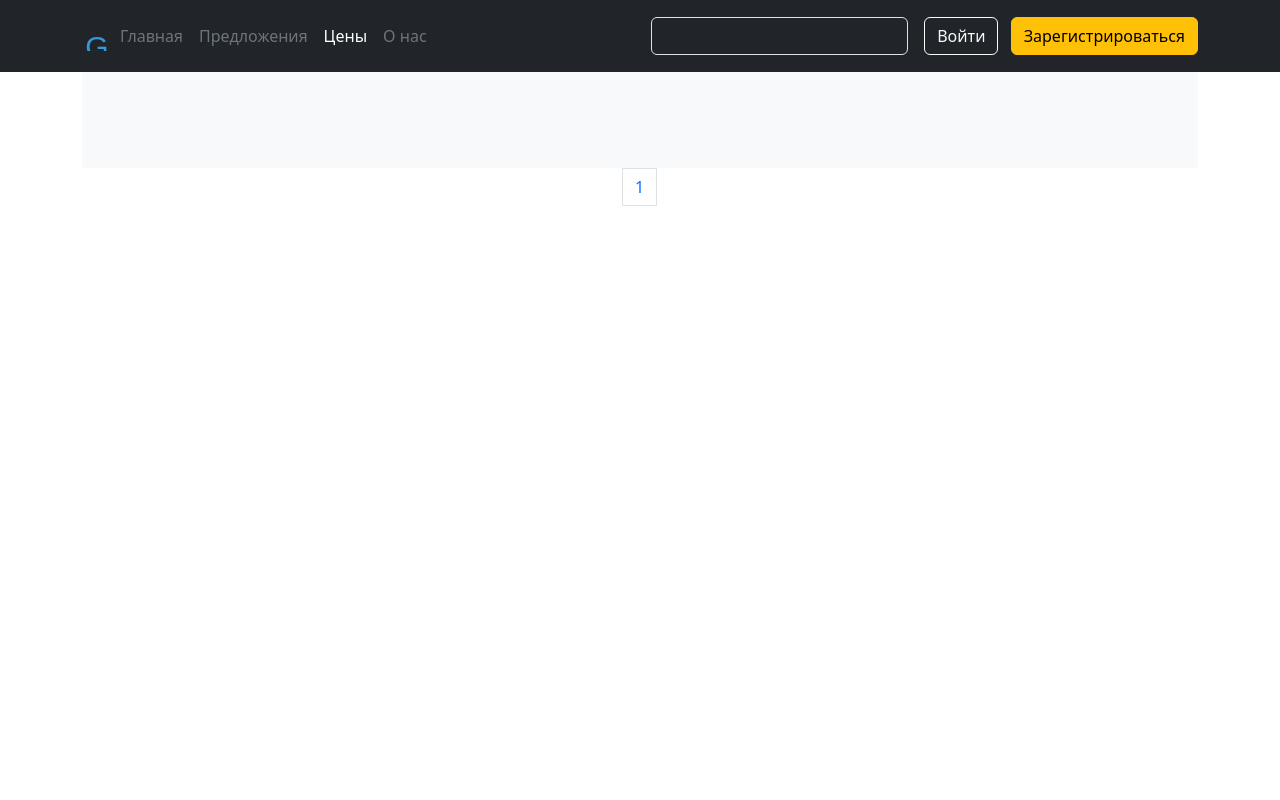
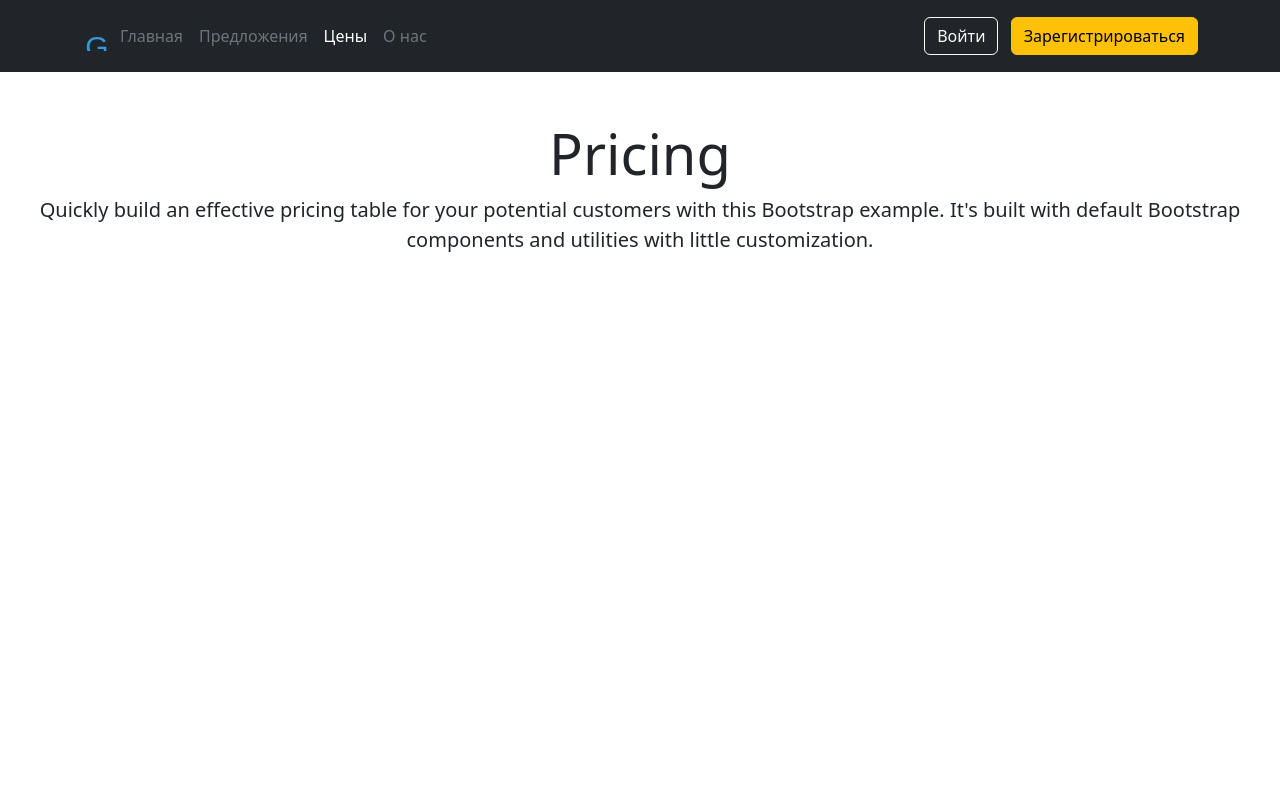
Before and after one commit to MBVD/uni_project, a Django app: page /pricing in a window 1280 px wide. Run offline with Django 5.2, Linux system fonts and the light colour scheme; data that the repository does not hold is empty; some libraries are stand-ins or nearby versions.

Commit message:
add folder hierarchy

```diff
--- a/app/static/app/index.css
+++ b/app/static/app/header.css
@@ -1,7 +1,3 @@
-body{
-    /*  */
-}
-
 .text-bg-dark{
     color: #fff !important;
     background-color: RGBA(var(--bs-dark-rgb),var(--bs-bg-opacity,1)) !important;
--- a/app/templates/base.html
+++ b/app/templates/app/base.html
@@ -8,8 +8,9 @@
 
     {% block head %}
     {% endblock %}
+    <link rel = "stylesheet" href = {% static "app/headers" %}>
     <link rel="stylesheet" href={% static "app/colors.css" %}>
 </head>
-{% include 'share/header.html' %}
+{% include 'app/share/header.html' %}
 {% block content %}
 {% endblock %}
--- a/app/templates/shops/index.html
+++ b/app/templates/app/shops/index.html
@@ -1,4 +1,4 @@
-{% extends 'base.html' %}
+{% extends 'app/base.html' %}
 {% load static %}
 {% block head %}
     <link rel="stylesheet" href={% static "app/index.css" %}>
@@ -35,7 +35,7 @@
             </div>
         </div>
         <div class = "mx-auto">
-            {% include 'share/pagination.html' %}
+            {% include 'app/share/pagination.html' %}
         </div>
     </div>
 
--- /dev/null
+++ b/app/templates/app/shops/pricing.html
@@ -0,0 +1,15 @@
+{% extends "app/base.html" %}
+
+{% block head %}
+  {% load static %}
+  <link rel="stylesheet" href={% static "app/index.css" %}>
+{% endblock %}
+
+{% block content %}
+
+<div class="pricing-header px-3 py-3 pt-md-5 pb-md-4 mx-auto text-center">
+    <h1 class="display-4">Pricing</h1>
+    <p class="lead">Quickly build an effective pricing table for your potential customers with this Bootstrap example. It's built with default Bootstrap components and utilities with little customization.</p>
+</div>
+
+{% endblock %}
--- a/app/urls.py
+++ b/app/urls.py
@@ -6,7 +6,7 @@ urlpatterns = [
     path("", views.ShopsController.as_view(), name="home"),
     path("create_fake_data", views.create_fake_data, name = 'create_fake-data'),
     path("features", views.ShopsController.as_view(), name = "features"),
-    path("pricing", views.ShopsController.as_view(), name = "pricing"),
+    path("pricing", views.PriceController.as_view(), name = "pricing"),
     path("about", views.ShopsController.as_view(), name = "about_us"),
     path('register/', views.RegisterUser.as_view(), name='register'),
     path('login/', views.LoginUser.as_view(), name='login'),
--- a/app/views.py
+++ b/app/views.py
@@ -43,7 +43,7 @@ def create_fake_data(request):
 
 
 class ShopsController(TemplateView):
-  template_name  = "shops/index.html"
+  template_name  = "app/shops/index.html"
   extra_context = {
     "title": 'Домашняя страница'
   }
@@ -61,6 +61,16 @@ class ShopsController(TemplateView):
     context["page_obj"] = paginator.get_page(page_number)
     context["form"] = form
     # context["shops"] = Shop.objects.all()
+    return context
+
+class PriceController(TemplateView):
+  template_name = "app/shops/pricing.html"
+  extra_context = {
+    "title": "Цены"
+  }
+
+  def get_context_data(self, **kwargs):
+    context = super().get_context_data(**kwargs)
     return context
 
 class RegisterUser(CreateView):
```
Also changed, not shown: app/static/app/shops/index.css (added), app/templates/app/login.html (renamed from app/templates/login.html), app/templates/app/share/footer.html (added), app/templates/app/share/header.html (renamed from app/templates/share/header.html), app/templates/app/share/pagination.html (renamed from app/templates/share/pagination.html).
